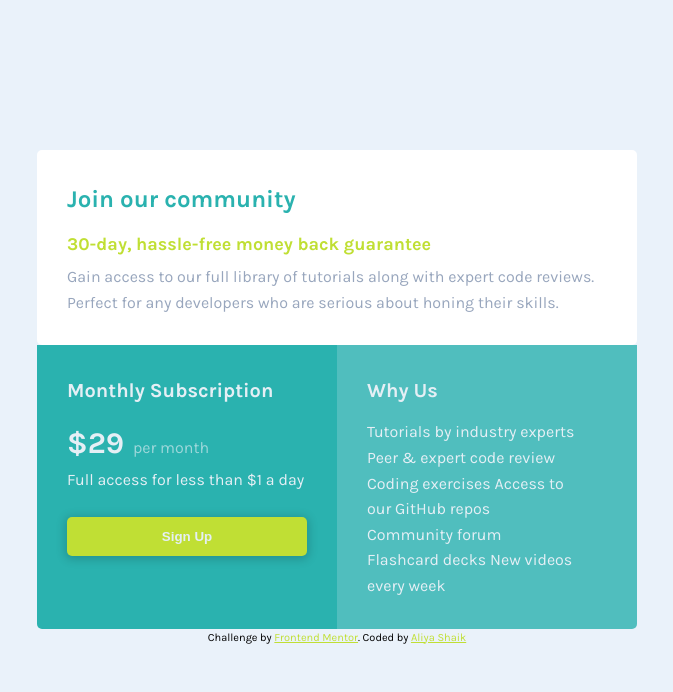
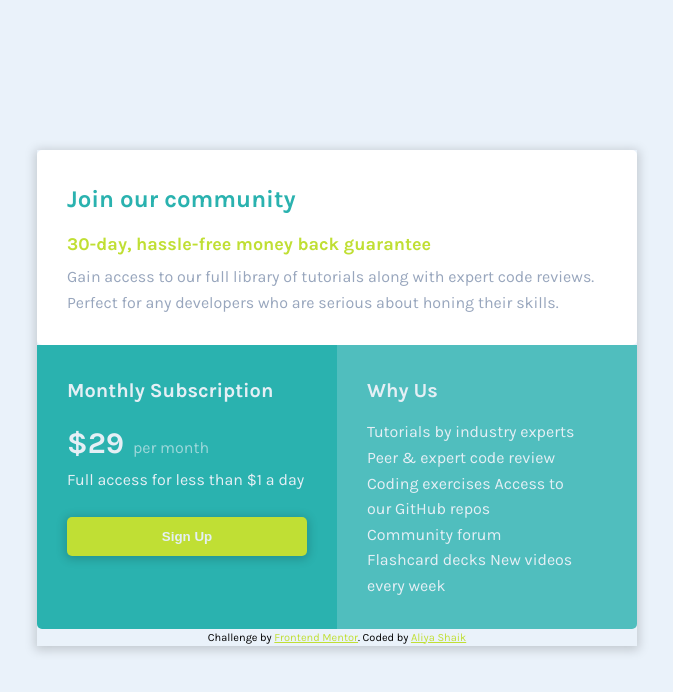
Before and after one commit to SkAliya/8-Single-price-grid-component, a website: page index.html in a window 1280 px wide. Shown: the whole page, without its empty margins (303-976 px from the left). Drawn offline with nearby package versions, Linux system fonts and the light colour scheme; files that its build step writes are made by us from their sources.

Commit message:
Update component.scss

```diff
--- a/sass/component.scss
+++ b/sass/component.scss
@@ -3,10 +3,10 @@
 .container {
   /* top part */
   max-width: 60rem;
-  height: 100px;
+  // height: 100px;
   display: grid;
   grid-template-columns: repeat(2, 1fr);
-
+   box-shadow: 0 1.5px 10px 2px rgba(0, 0, 0, 0.174);
   /* center container */
   margin: 15rem auto;
   // margin
```
